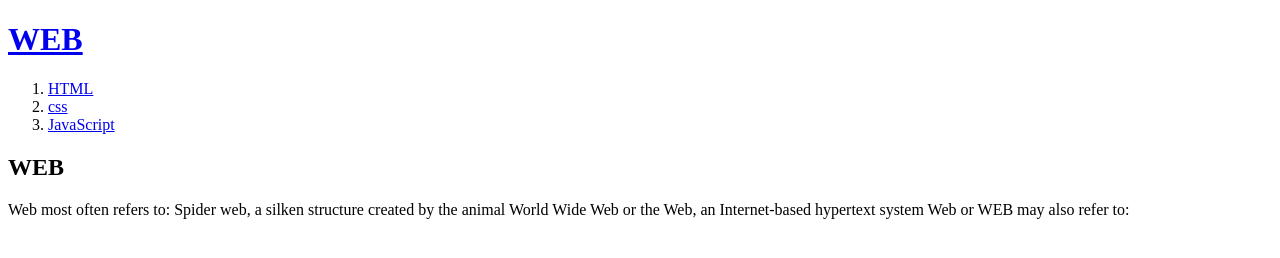
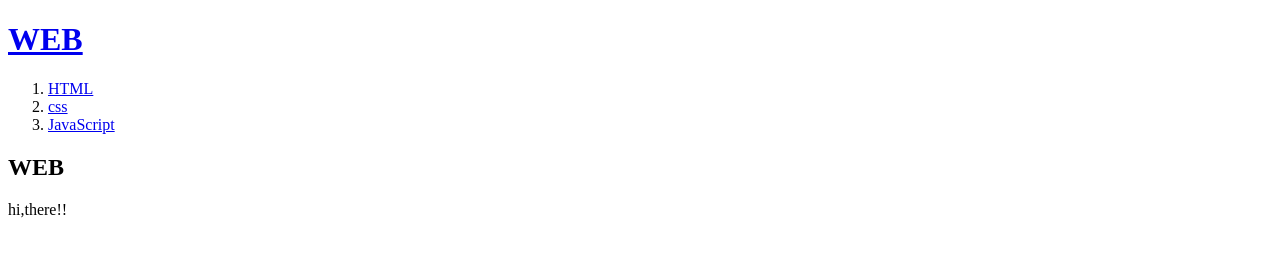
Before and after one commit to anhalt24h/MyFirstWebSite, a plain HTML site: page index.html in a window 1280 px wide. Drawn offline with Linux system fonts and the light colour scheme.

Commit message:
Add files via upload
modification1

```diff
--- a/index.html
+++ b/index.html
@@ -13,11 +13,7 @@
   </ol>
   <h2>WEB</h2>
   <p>
-    Web most often refers to:
-
-    Spider web, a silken structure created by the animal
-    World Wide Web or the Web, an Internet-based hypertext system
-    Web or WEB may also refer to:
+    hi,there!!
   </p>
 </body>
 </html>
```
